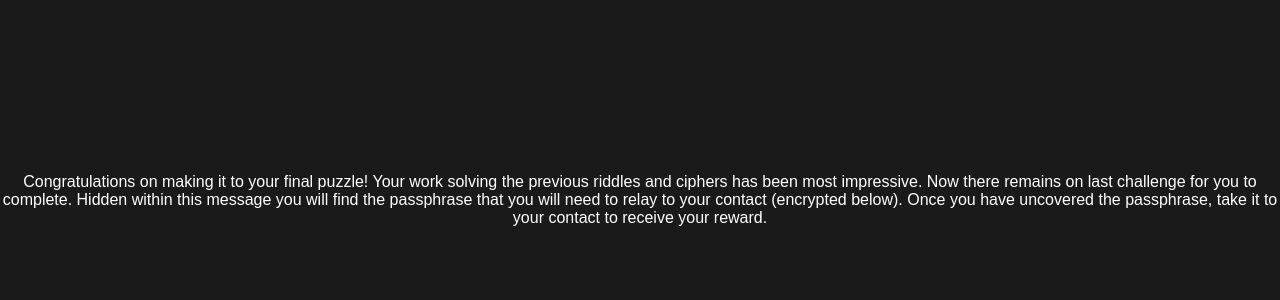
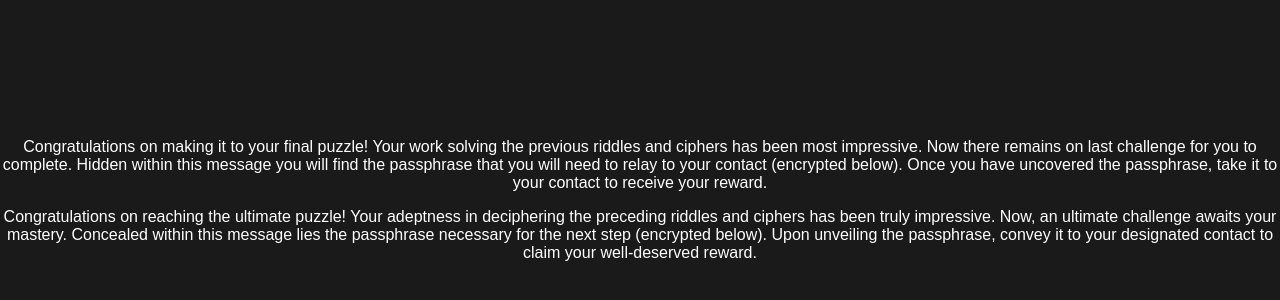
Before and after one commit to TStalnaker44/cfcw_programming, a plain HTML site: page 561651651651651.html in a window 1280 px wide. Shown: the part 200-500 px from the top of the page. Drawn offline with Linux system fonts and the light colour scheme.

Commit message:
Update 561651651651651.html

```diff
--- a/561651651651651.html
+++ b/561651651651651.html
@@ -14,6 +14,8 @@
                   passphrase, take it to your contact to receive your reward.
                 </p>
 
+<p>Congratulations on reaching the ultimate puzzle! Your adeptness in deciphering the preceding riddles and ciphers has been truly impressive. Now, an ultimate challenge awaits your mastery. Concealed within this message lies the passphrase necessary for the next step (encrypted below). Upon unveiling the passphrase, convey it to your designated contact to claim your well-deserved reward.</p>
+
         </body>
         </html>
 </html>
```
